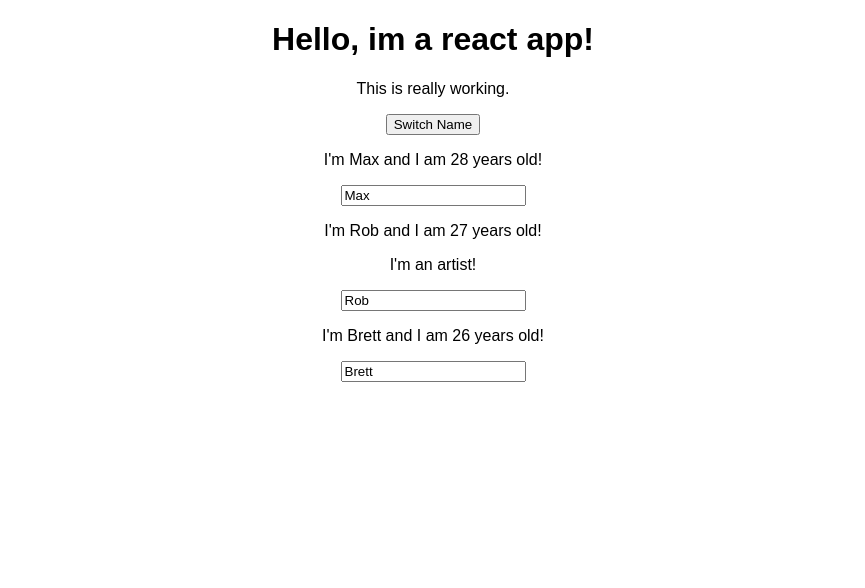
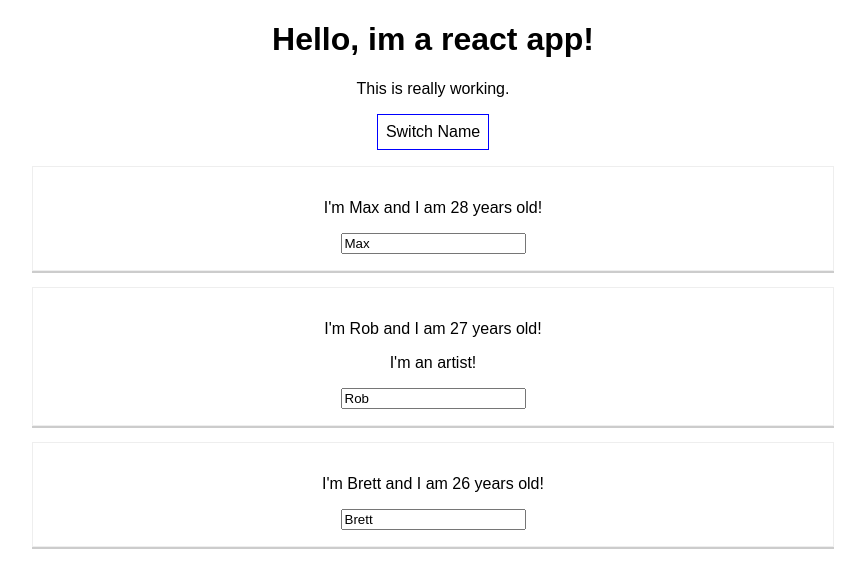
Before and after one commit to RobLMartin/react-practice, a React (Create React App) app: page / in a window 1280 px wide. Shown: the top 588 px of the page, without its empty margins (207-1072 px from the left). Built offline with nearby package versions, Linux system fonts and the light colour scheme.

Commit message:
stylesheets vs inline styles in react.

```diff
--- a/src/App.css
+++ b/src/App.css
@@ -1,3 +1,7 @@
 .App {
   text-align: center;
 }
+
+button {
+
+}
--- a/src/App.js
+++ b/src/App.js
@@ -34,11 +34,21 @@
   }
 
   render() {
+    const style = {
+      backgroundColor: 'white',
+      font: 'inherit',
+      border: '1px solid blue',
+      padding: '8px',
+      cursor: 'pointer',
+    };
+
     return (
       <div className="App">
         <h1>Hello, im a react app!</h1>
         <p>This is really working.</p>
-        <button onClick={() => this.switchNameHandler('Arren')}>Switch Name</button>
+        <button
+          style={style}
+          onClick={() => this.switchNameHandler('Arren')}>Switch Name</button>
         <Person
           name={this.state.persons[0].name}
           age={this.state.persons[0].age}/>
--- /dev/null
+++ b/src/Person/Person.css
@@ -0,0 +1,8 @@
+.Person {
+    width: 60%;
+    margin: 16px auto;
+    border: 1px solid #eee;
+    box-shadow: 0 2px #ccc;
+    padding: 16px;
+    text-align: center;
+}
--- a/src/Person/Person.js
+++ b/src/Person/Person.js
@@ -1,8 +1,9 @@
 import React from 'react';
+import './Person.css';
 
 const person  = ( props ) => {
     return (
-        <div>
+        <div className="Person">
             <p onClick={props.click}>I'm {props.name} and I am {props.age} years old!</p>
             <p>{props.children}</p>
             <input type='text' onChange={props.changed} value={props.name}/>
```
